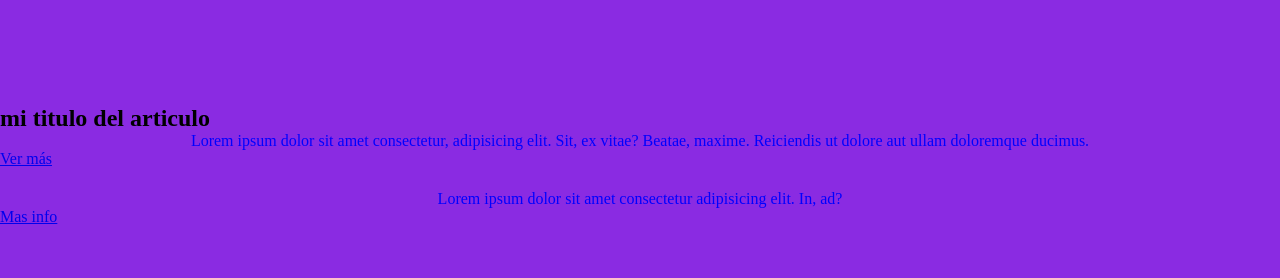
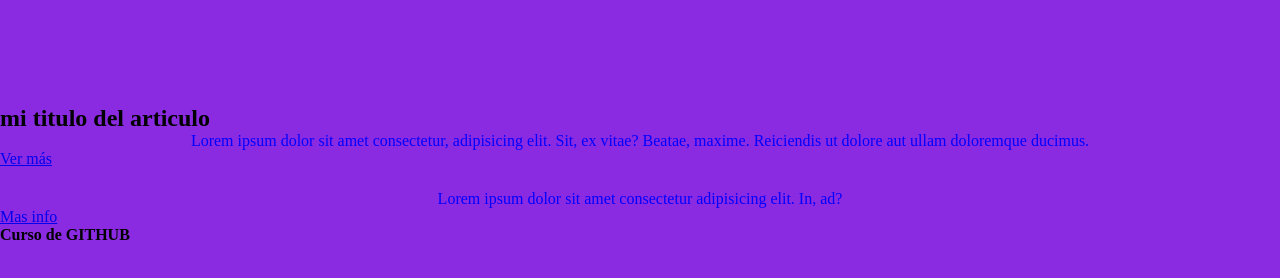
Before and after one commit to gastonpaolini/miproyectocoder, a plain HTML site: page index.html in a window 1280 px wide. Shown: the part 94-372 px from the top of the page. Drawn offline with Linux system fonts and the light colour scheme.

Commit message:
subiendo a githug

```diff
--- a/index.html
+++ b/index.html
@@ -47,5 +47,6 @@
         <p>Lorem ipsum dolor sit amet consectetur adipisicing elit. In, ad?</p>
         <a href="#">Mas info</a>
     </main>
+    <strong>Curso de GITHUB</strong>
 </body>
 </html>
```
